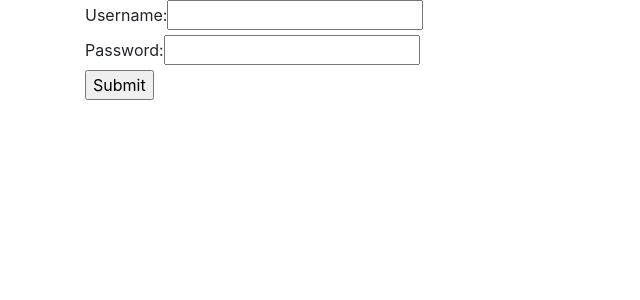
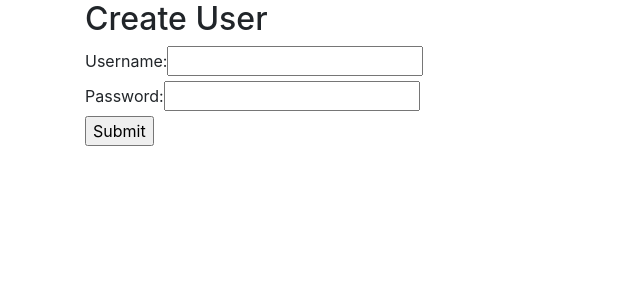
Before and after one commit to seoa1/Rate-My-Opinion, a React (Create React App) app: page /user/create in a window 1280 px wide. Shown: the top 300 px of the page, without its empty margins (0-640 px from the left). Built offline with nearby package versions, Linux system fonts and the light colour scheme.

Commit message:
added login via jwt headers, restructured axios

```diff
--- a/src/App.js
+++ b/src/App.js
@@ -1,20 +1,31 @@
 import "bootstrap/dist/css/bootstrap.min.css";
 import { BrowserRouter as Router, Route } from "react-router-dom";
+import React, { Component } from 'react';
 import Home from "./components/home.component.js";
 import Login from "./components/login.component.js";
 import CreateUser  from "./components/user.create.component"
 
-function App() {
+export default class App extends Component {
+  constructor(props) {
+    super(props);
+
+    this.state = {
+      token: ""
+    }
+
+  }
+
+
+
+  render() {
     return (
       <Router>
         <div className="container">
-        <Route path="/" exact component={Home}>
-          <Route path="*" component={Login} status={401}/>
-        </Route>
+          <Route path="/" exact={true} component={Home}/>
+          <Route path="/login" component={Login}/>
           <Route path="/user/create" component={CreateUser}/>
         </div>
       </Router>
     );
   }
-
-export default App;
+}
--- a/src/components/home.component.js
+++ b/src/components/home.component.js
@@ -6,18 +6,21 @@ export default class Home extends Component {
         super(props);
 
         this.state = {
-
         }
     }
     componentDidMount() {
-        axios.get("http://localhost:5000/")
+        console.log(localStorage.getItem('token'));
+        axios.get("home")
             .then(res => {
                 console.log(res);
             })
             .catch(err => {
+                console.log(err.response.status);
+                if (err.response.status === 401) {
+                    window.location = '/';
+                }
                 console.log(err);
             });
-        console.log("here")
     }
 
     render() {
--- a/src/components/login.component.js
+++ b/src/components/login.component.js
@@ -36,14 +36,17 @@ export default class Login extends Component {
             password: this.state.password
         }
 
-        axios.post("http://localhost:5000/user/login", login)
-            .then(res => console.log(res.data))
+        axios.post("user/login", login)
+            .then(res => {
+                localStorage.setItem('token', res.data.token);
+            })
             .catch(err => console.log(err));
     }
 
     render() {
         return(
             <div>
+                <h2>Login</h2>
                 <form onSubmit={this.checkLogin}>
                     <label for="username">Username:</label>
                     <input type="text" id="username" name="username" value={this.state.username} onChange={this.onChangeUsername}/><br/>
@@ -51,7 +54,8 @@ export default class Login extends Component {
                     <input type="text" password="password" name="password" value={this.state.password} onChange={this.onChangePassword}/><br/>
                     <input type="submit" value="Submit"/>
                 </form>
-                <Link to="/user/create" >Create User</Link>
+                <Link to="/user/create" className="nav-link">Create User</Link>
+                <Link exact="true" to="/" className="nav-link">Home</Link>
             </div>
         )
     }
--- a/src/components/user.create.component.js
+++ b/src/components/user.create.component.js
@@ -1,18 +1,57 @@
 import React, {Component} from 'react';
+import axios from 'axios';
 
 export default class CreateUser extends Component {
     constructor(props) {
         super(props);
 
         this.state = {
+            username: "",
+            password: ""
+        }
 
+        this.create = this.create.bind(this);
+        this.onChangePassword = this.onChangePassword.bind(this);
+        this.onChangeUsername = this.onChangeUsername.bind(this);
+    }
+
+    create(e) {
+        e.preventDefault();
+
+        const newUser = {
+            username: this.state.username,
+            password: this.state.password
         }
+
+        axios.post("user", newUser)
+            .then(res => {
+                if (!res.data) {
+                    // if username not found
+                    axios.post("user/create", newUser)
+                        .then(res => console.log(res))
+                        .catch(err => console.log(err))
+                }
+            })
+            .catch(err => console.log(err));
+    }
+
+    onChangeUsername(e) {
+        this.setState({
+            username: e.target.value
+        })
+    }
+
+    onChangePassword(e) {
+        this.setState({
+            password: e.target.value
+        })
     }
 
     render() {
         return (
             <div>
-                <form onSubmit={this.checkLogin}>
+                <h2>Create User</h2>
+                <form onSubmit={this.create}>
                     <label for="username">Username:</label>
                     <input type="text" id="username" name="username" value={this.state.username} onChange={this.onChangeUsername}/><br/>
                     <label for="password">Password:</label>
--- a/src/index.js
+++ b/src/index.js
@@ -3,6 +3,10 @@ import ReactDOM from 'react-dom';
 import './index.css';
 import App from './App';
 import reportWebVitals from './reportWebVitals';
+import axios from 'axios';
+
+axios.defaults.baseURL = 'http://localhost:5000/';
+axios.defaults.headers.common['Authorization'] = 'Bearer ' + localStorage.getItem('token');
 
 ReactDOM.render(
   <React.StrictMode>
```
Also changed, not shown: 2 other files (tests, documents, lock files or other folders). Lines whose indentation alone changed are shown as unchanged.
